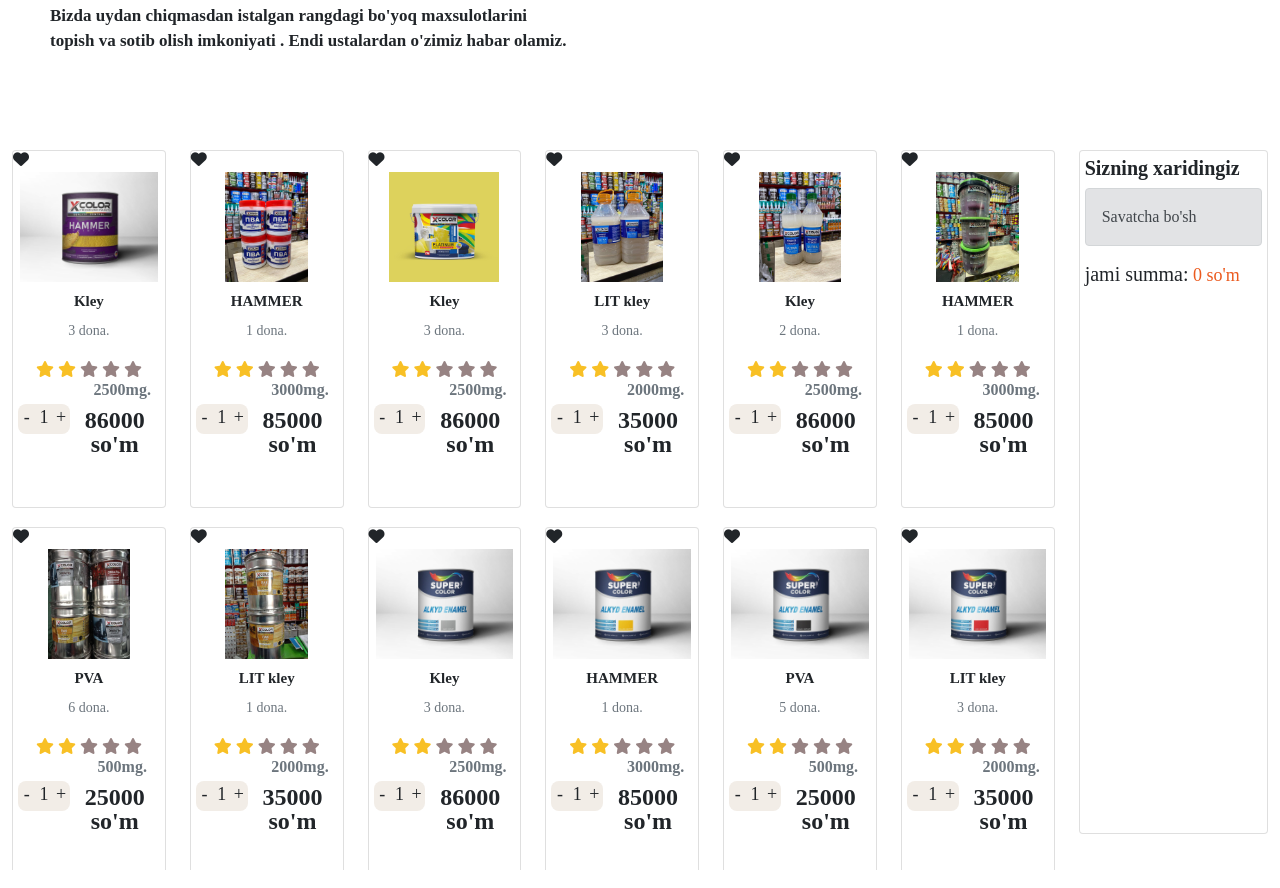
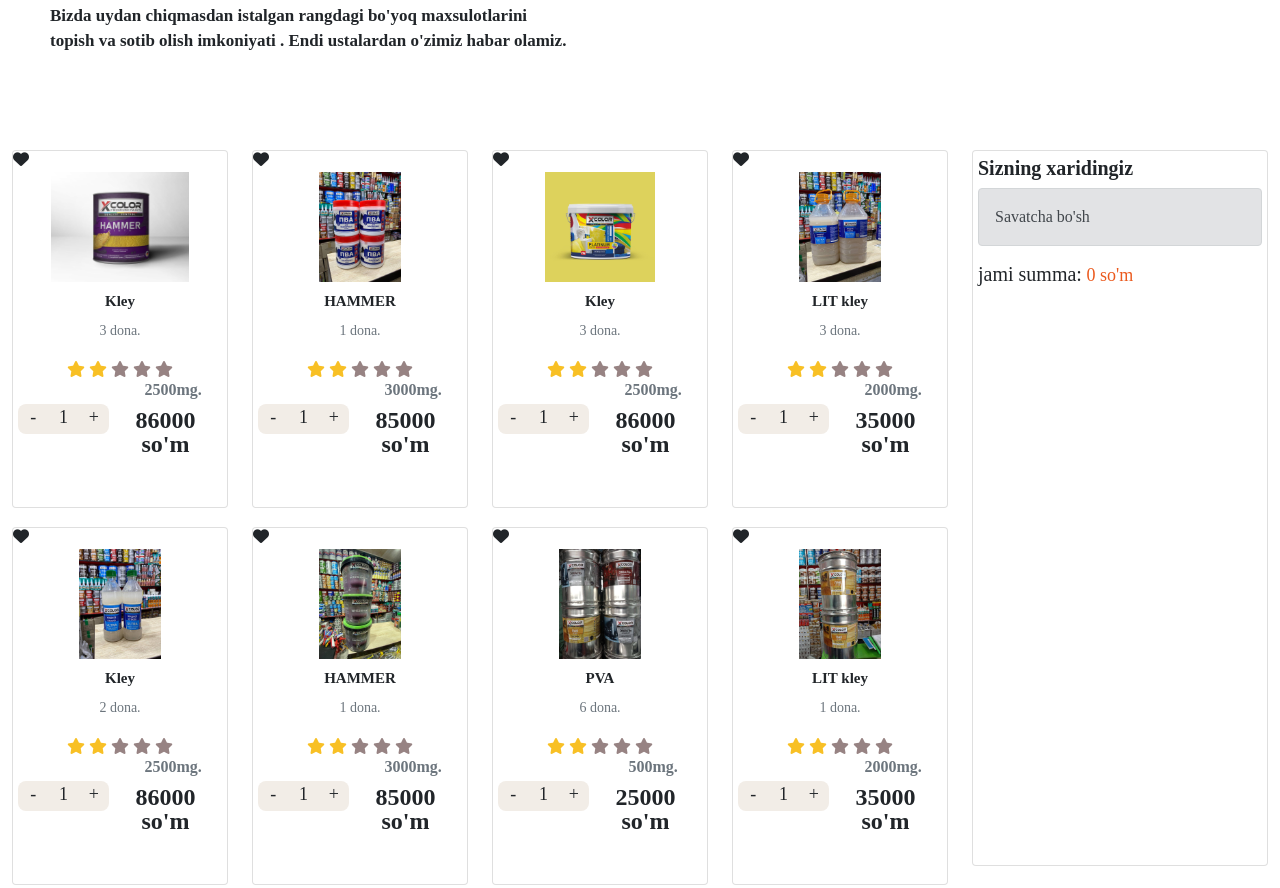
Before and after one commit to baxa88/Xcolor, a plain HTML site: page index.html in a window 1280 px wide. Shown: the part 465-1353 px from the top of the page. Drawn offline with Linux system fonts and the light colour scheme.

Commit message:
col-xl- show

```diff
--- a/index.html
+++ b/index.html
@@ -140,14 +140,14 @@
 
         <div class="container-fluid mb-2 ">
           <div class="row">
-            <div class="col-md-10 col-12 product-menu">
+            <div class="col-xl-9 col-12 product-menu">
               <div class="row" id='products-container'>
 
 
 
               </div>
             </div>
-            <div class="col-md-2 korzina-menu">
+            <div class="col-xl-3 korzina-menu">
 
               <!-- Savatcha -->
               <div class="card ">
--- a/js/renderProducts.js
+++ b/js/renderProducts.js
@@ -14,7 +14,7 @@ function renderPro() {
   function renderProducts(productsArray) {
     productsArray.forEach(function (item) {
       const productHTML = `
-    <div class="col-md-2 col-6">
+    <div class="col-xl-3 col-6">
 						<div class="card mb-4" data-id="${item.id}">
 						<i class="fas fa-heart" data-action='heart'></i>
 	<img class="product-img" src="./img-i/${item.imgSrc}" alt="">
--- a/style.css
+++ b/style.css
@@ -21,12 +21,12 @@ body {
 }
 .product-menu {
   display: flex;
-  max-height: 720px;
+  max-height: 754px;
   max-width: 1100px;
   overflow-x: hidden;
 }
 .korzina-menu {
-  max-height: 720px;
+  max-height: 754px;
   overflow-x: hidden;
 }
 .product-img {
```
